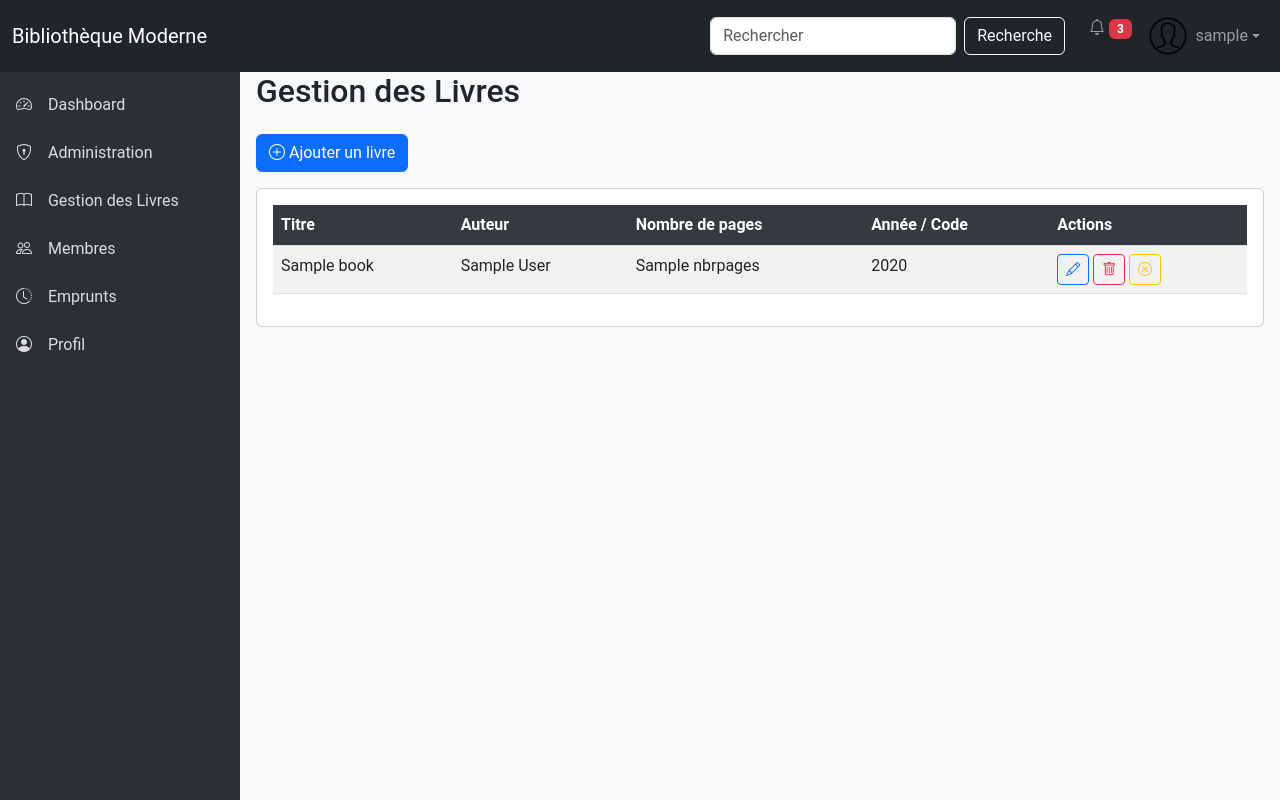
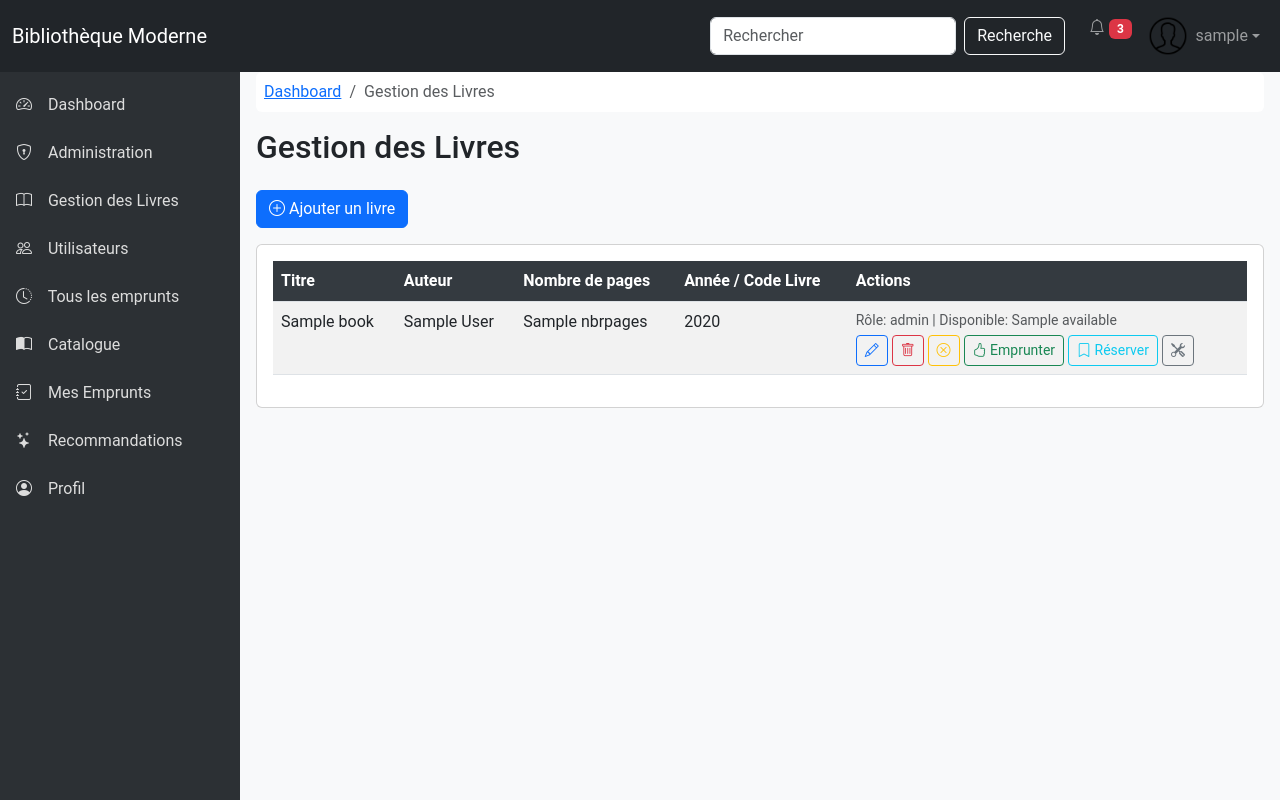
Before and after one commit to ImEtienne/BiblioManager, a Flask app: page /dashboard/books in a window 1280 px wide. Run offline with Flask 3, Linux system fonts and the light colour scheme; the visitor is signed in with stand-in values (Sample User, id 1); a database or web service that is not in the repository returns one stand-in record (values such as "Sample title"); some libraries are stand-ins or nearby versions.

Commit message:
:white_check_mark:emprunter

```diff
--- a/app.py
+++ b/app.py
@@ -16,6 +16,7 @@ from flask import Flask, jsonify
 from routes.admin_routes import admin_routes
 from routes.dashboard_routes import dashboard_routes
 from routes.books_routes import books_routes
+from routes.profile_routes import profile_routes
 
 
 app = Flask(__name__, static_folder="frontend", static_url_path="")
@@ -52,6 +53,7 @@ app.register_blueprint(auth_routes)
 app.register_blueprint(admin_routes)
 app.register_blueprint(dashboard_routes)
 app.register_blueprint(books_routes)
+app.register_blueprint(profile_routes)
 
 # Fonction de rappel pour les prêts en retard
 def send_due_loan_reminders():
--- a/frontend/script.js
+++ b/frontend/script.js
@@ -88,7 +88,8 @@ const statsChart = new Chart(ctx, {
       data: [
         window.dashboardStats.totalBooks,
         window.dashboardStats.totalMembers,
-        window.dashboardStats.activeLoans
+        window.dashboardStats.activeLoans,
+        window.dashboardStats.overdue_loans
       ],
       /*backgroundColor: ['#0d6efd', '#198754', '#dc3545']*/
     }]
--- a/routes/dashboard_routes.py
+++ b/routes/dashboard_routes.py
@@ -1,5 +1,6 @@
 from flask import Blueprint, render_template, abort, current_app
 from flask_login import login_required, current_user
+from datetime import datetime, timedelta
 
 dashboard_routes = Blueprint('dashboard_routes', __name__, url_prefix='/dashboard')
 
@@ -11,14 +12,15 @@ def dashboard():
     stats = {
         'total_books': mongo.db.books.count_documents({}),
         'total_members': mongo.db.utilisateurs.count_documents({}),
-        'active_loans': mongo.db.prets.count_documents({"date_returned": None})
+        'active_loans': mongo.db.prets.count_documents({"date_returned": None}),
+        'overdue_loans': len(get_overdue_loans(mongo))
     }
+
     users = list(mongo.db.utilisateurs.find())
     books = list(mongo.db.books.find())
 
     # Vous pouvez aussi ajouter d'autres stats ou données de graphiques
     return render_template('dashboard.html', stats=stats, users=users, books=books)
-
 
 @dashboard_routes.route('/books')
 @login_required
@@ -27,3 +29,11 @@ def dashboard_books():
     # Récupération des livres depuis la collection (ajustez le nom de la collection selon votre configuration)
     books = list(mongo.db.books.find())
     return render_template('dashboard_books.html', books=books)
+
+def get_overdue_loans(mongo):
+    overdue_date = datetime.utcnow() - timedelta(days=14)  # Exemple de délai de 14 jours
+    overdue_loans = mongo.db.loans.find({
+        "due_date": {"$lt": datetime.utcnow()},
+        "date_returned": None
+    })
+    return list(overdue_loans)
--- a/templates/Sidebar_dahsboard.html
+++ b/templates/Sidebar_dahsboard.html
@@ -1,12 +1,14 @@
 <!-- templates/Sidebar_dahsboard.html -->
 <nav class="sidebar">
   <ul class="nav flex-column sidebar-menu">
+    <!-- Lien commun au dashboard -->
     <li class="nav-item">
       <a class="nav-link" href="{{ url_for('dashboard_routes.dashboard') }}">
         <i class="bi bi-speedometer2"></i>
         <span class="menu-text">Dashboard</span>
       </a>
     </li>
+    <!-- Administration réservée aux admins -->
     {% if current_user.role == 'admin' %}
     <li class="nav-item">
       <a class="nav-link" href="{{ url_for('admin_routes.admin_panel') }}">
@@ -15,6 +17,7 @@
       </a>
     </li>
     {% endif %}
+    <!-- Liens pour admin et gestionnaire -->
     {% if current_user.role in ['admin', 'gestionnaire'] %}
     <li class="nav-item">
       <a class="nav-link" href="{{ url_for('dashboard_routes.dashboard_books') }}">
@@ -25,16 +28,38 @@
     <li class="nav-item">
       <a class="nav-link" href="/members">
         <i class="bi bi-people"></i>
-        <span class="menu-text">Membres</span>
+        <span class="menu-text">Utilisateurs</span>
       </a>
     </li>
     <li class="nav-item">
       <a class="nav-link" href="/loans">
         <i class="bi bi-clock-history"></i>
-        <span class="menu-text">Emprunts</span>
+        <span class="menu-text">Tous les emprunts</span>
       </a>
     </li>
     {% endif %}
+    <!-- Liens pour étudiant ou invité ou user -->
+    {% if current_user.role in ['admin', 'gestionnaire','etudiant', 'invité', 'user'] %}
+    <li class="nav-item">
+      <a class="nav-link" href="/catalogue">
+        <i class="bi bi-book-half"></i>
+        <span class="menu-text">Catalogue</span>
+      </a>
+    </li>
+    <li class="nav-item">
+      <a class="nav-link" href="/mes_emprunts">
+        <i class="bi bi-journal-check"></i>
+        <span class="menu-text">Mes Emprunts</span>
+      </a>
+    </li>
+    <li class="nav-item">
+      <a class="nav-link" href="/recommandations">
+        <i class="bi bi-stars"></i>
+        <span class="menu-text">Recommandations</span>
+      </a>
+    </li>
+    {% endif %}
+    <!-- Lien commun à tous les utilisateurs -->
     <li class="nav-item">
       <a class="nav-link" href="/profile">
         <i class="bi bi-person-circle"></i>
--- a/templates/books_add.html
+++ b/templates/books_add.html
@@ -1,4 +1,4 @@
-{% extends 'base.html' %}
+{% extends 'base_dashboard.html' %}
 
 {% block title %} Ajouter un livre - Bibliothèque Moderne {% endblock %}
 
--- a/templates/books_edit.html
+++ b/templates/books_edit.html
@@ -1,4 +1,4 @@
-{% extends 'base.html' %}
+{% extends 'base_dashboard.html' %}
 
 {% block title %}Modifier le livre - Bibliothèque Moderne{% endblock %}
 
--- a/templates/dashboard_books.html
+++ b/templates/dashboard_books.html
@@ -3,10 +3,20 @@
 {% block title %}Gestion des Livres - Dashboard{% endblock %}
 
 {% block content %}
+<!-- Fil d'Ariane -->
+<nav aria-label="breadcrumb" class="mb-3">
+  <ol class="breadcrumb bg-white p-2 rounded">
+    <li class="breadcrumb-item">
+      <a href="{{ url_for('dashboard_routes.dashboard') }}">Dashboard</a>
+    </li>
+    <li class="breadcrumb-item active" aria-current="page">Gestion des Livres</li>
+  </ol>
+</nav>
 
 <h2 class="mb-4">Gestion des Livres</h2>
+
 {% if current_user.role in ['admin', 'gestionnaire'] %}
-    <a href="{{ url_for('books_routes.add') }}" class="btn btn-primary mb-3">
+  <a href="{{ url_for('books_routes.add') }}" class="btn btn-primary mb-3" title="Ajouter un nouveau livre">
     <i class="bi bi-plus-circle"></i> Ajouter un livre
   </a>
 {% endif %}
@@ -20,7 +30,7 @@
             <th>Titre</th>
             <th>Auteur</th>
             <th>Nombre de pages</th>
-              <th>Année / Code</th>
+            <th>Année / Code Livre</th>
             <th>Actions</th>
           </tr>
         </thead>
@@ -62,27 +72,50 @@
               {% endif %}
             </td>
             <td>
+              <!-- Message de débogage (temporaire) -->
+              <small class="text-muted d-block mb-1">
+                Rôle: {{ current_user.role }} | Disponible: {{ book.available }}
+              </small>
               {% if current_user.role in ['admin', 'gestionnaire'] %}
-                    <a href="{{ url_for('books_routes.edit', book_id=book._id) }}" class="btn btn-sm btn-outline-primary">
+                <!-- Bouton Modifier -->
+                <a href="{{ url_for('books_routes.edit', book_id=book._id) }}" class="btn btn-sm btn-outline-primary" title="Modifier le livre">
                   <i class="bi bi-pencil"></i>
                 </a>
-                    <!-- Formulaire pour la suppression (en POST) -->
+                <!-- Bouton Supprimer -->
                 <form action="{{ url_for('books_routes.delete', book_id=book._id) }}" method="POST" style="display:inline;">
-                    <button type="submit" class="btn btn-sm btn-outline-danger" onclick="return confirm('Voulez-vous vraiment supprimer ce livre ?');">
+                  <button type="submit" class="btn btn-sm btn-outline-danger" title="Supprimer le livre" onclick="return confirm('Voulez-vous vraiment supprimer ce livre ?');">
                     <i class="bi bi-trash"></i>
                   </button>
                 </form>
+                <!-- Bouton Marquer indisponible -->
                 {% if book.available %}
-                    <a href="{{ url_for('books_routes.mark_unavailable', book_id=book._id) }}" class="btn btn-sm btn-outline-warning">
+                  <a href="{{ url_for('books_routes.mark_unavailable', book_id=book._id) }}" class="btn btn-sm btn-outline-warning" title="Marquer comme indisponible">
                     <i class="bi bi-x-circle"></i>
                   </a>
+                    {% if current_user.role in ['etudiant', 'admin'] %}
+                      <!-- Bouton Emprunter -->
+                    <form action="{{ url_for('loan_routes.borrow', book_id=book.codliv) }}" method="POST" style="display:inline;">
+                      <button type="submit" class="btn btn-sm btn-outline-success" title="Emprunter le livre" onclick="return confirm('Confirmez l\'emprunt de ce livre ?');">
+                        <i class="bi bi-hand-thumbs-up"></i> Emprunter
+                      </button>
+                    </form>
+                    <!-- Bouton Réserver -->
+                    <form action="{{ url_for('loan_routes.reserve', book_id=book.codliv) }}" method="POST" style="display:inline;">
+                      <button type="submit" class="btn btn-sm btn-outline-info" title="Réserver le livre" onclick="return confirm('Confirmez la réservation de ce livre ?');">
+                        <i class="bi bi-bookmark"></i> Réserver
+                      </button>
+                    </form>
+                  {% endif %}
+
                 {% else %}
-                    <span class="badge bg-secondary">Indisponible</span>
+                  <span class="badge bg-secondary" title="Livre indisponible">Indisponible</span>
                 {% endif %}
-                    {% elif current_user.role in ['admin','user', 'etudiant'] %}
-                    <a href="{{ url_for('loans.request', book_id=book._id) }}" class="btn btn-sm btn-outline-success">
-                        <i class="bi bi-hand-thumbs-up"></i> Emprunter
-                    </a>
+                <!-- Bouton Maintenance -->
+                <form action="{{ url_for('books_routes.mark_maintenance', book_id=book._id) }}" method="POST" style="display:inline;">
+                  <button type="submit" class="btn btn-sm btn-outline-secondary" title="Mettre en maintenance" onclick="return confirm('Marquer ce livre comme en maintenance ?');">
+                    <i class="bi bi-tools"></i>
+                  </button>
+                </form>
               {% else %}
                 <span class="text-muted">Aucune action</span>
               {% endif %}
```
Also changed, not shown: routes/books_routes.py (+31 -4 lines), routes/loan_routes.py (+73 -0 lines), routes/profile_routes.py (added, +33 -0 lines), templates/dashboard.html (+26 -4 lines), templates/header.html (+24 -7 lines), templates/profile.html (added, +59 -0 lines). Lines whose indentation alone changed are shown as unchanged.
